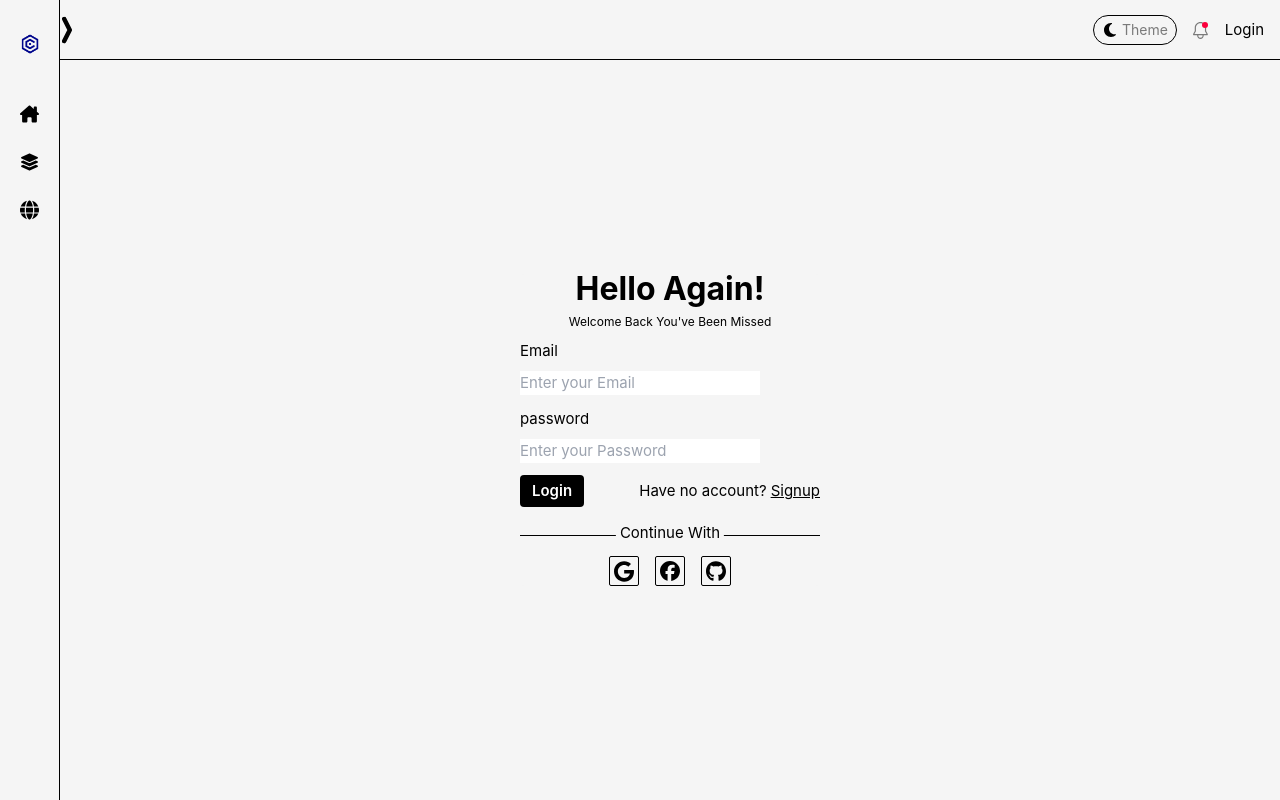
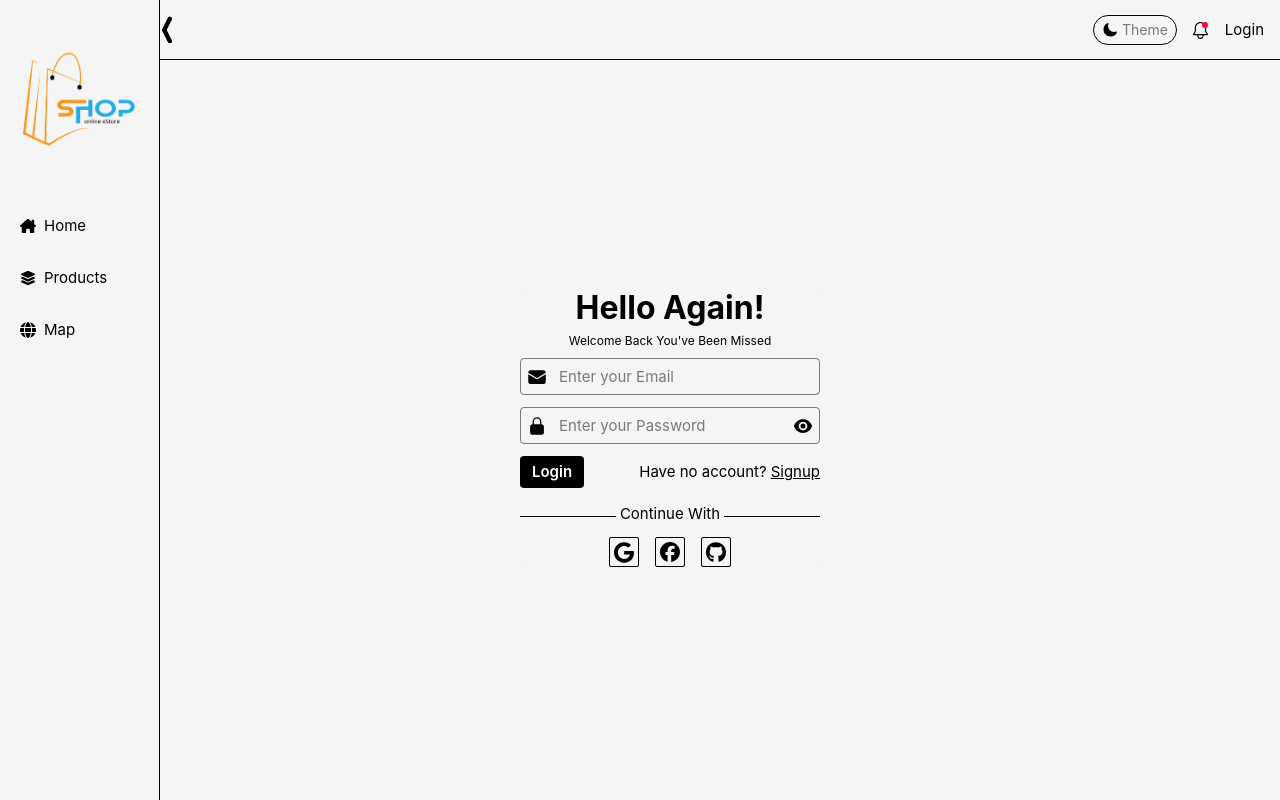
Before and after one commit to Greatthedevolper/sales-project-in-Vue, a Vue app: page /login in a window 1280 px wide. Built offline with nearby package versions, Linux system fonts and the light colour scheme.

Commit message:
layout specailly side updated

```diff
--- a/package.json
+++ b/package.json
@@ -16,6 +16,7 @@
   "dependencies": {
     "@fawmi/vue-google-maps": "^0.9.79",
     "@heroicons/vue": "^2.1.5",
+    "@supabase/supabase-js": "^2.45.0",
     "date-fns": "^3.6.0",
     "firebase": "^9.23.0",
     "pinia": "^2.1.7",
--- a/src/assets/main.css
+++ b/src/assets/main.css
@@ -2,15 +2,26 @@
 
 #app {
   display: grid;
-  grid-template-columns: 220px 1fr;
+  grid-template-columns: 1fr;
   height: 100%;
-  /* transition: all 0.2s ease-out; */
+  .main-content-wrapper {
+    margin-left: 60px;
+    @media (max-width: 767px) {
+      & {
+        margin-left: 0;
+      }
+    }
+  }
   &:has(aside.active) {
-    grid-template-columns: 60px 1fr;
+    .main-content-wrapper {
+      margin-left: 60px;
+    }
   }
-  @media (max-width: 767px) {
-    & {
-      grid-template-columns: 60px 1fr;
+  &:has(aside.mobile) {
+    @media (max-width: 767px) {
+      & {
+        grid-template-columns: 1fr;
+      }
     }
   }
 }
@@ -35,3 +46,10 @@ body {
 *::-webkit-scrollbar-thumb:hover {
   background: var(--hover-color);
 }
+
+input:-webkit-autofill:focus,
+input:-webkit-autofill {
+  background-color: var(--primary-color) !important;
+  -webkit-box-shadow: 0 0 0 30px var(--primary-color) inset !important;
+  -webkit-text-fill-color: var(--primary-text) !important;
+}
--- a/src/components/SideBar.vue
+++ b/src/components/SideBar.vue
@@ -1,5 +1,6 @@
 <script setup lang="ts">
 import { ref, markRaw, onBeforeMount, onUnmounted } from 'vue'
+import { useUserAuthStore } from '@/stores/userAuth'
 import customLink from '@/components/common/sidebarLinks.vue'
 import HomeIcon from '@/components/icons/IconHome.vue'
 import MainLogo from '@/components/logos/mainLogo.png'
@@ -8,17 +9,30 @@ import ToggleIcon from '@/components/icons/IconMenu.vue'
 import GlobeIcon from '@/components/icons/IconGlobe.vue'
 import ProductIcon from '@/components/icons/IconProducts.vue'
 
-const openSidebar = ref(true)
+import { XCircleIcon } from '@heroicons/vue/24/solid'
+
+const userAuthStore = useUserAuthStore()
+const openSidebar = ref(false)
+const mobileActive = ref(false)
 function toggleSideBar() {
   openSidebar.value = !openSidebar.value
 }
+function toggleMobileMenu() {
+  userAuthStore.mobilemenu = false
+}
 
 function sidebarOnScreenSize() {
-  if (window.innerWidth < 1024) {
-    openSidebar.value = true
+  if (window.innerWidth > 1023) {
+    mobileActive.value = false
+    openSidebar.value = false
+  } else if (window.innerWidth < 767) {
+    mobileActive.value = true
+    openSidebar.value = false
   } else {
     openSidebar.value = true
+    mobileActive.value = false
   }
+  userAuthStore.mobilemenu = false
 }
 onBeforeMount(() => {
   window.addEventListener('load', sidebarOnScreenSize)
@@ -54,7 +68,10 @@ const mainMenu = ref([
 </script>
 
 <template>
-  <aside class="side-bar" :class="{ active: openSidebar }">
+  <aside
+    class="side-bar"
+    :class="{ active: openSidebar, mobile: mobileActive, mobilemenu: userAuthStore.mobilemenu }"
+  >
     <router-link to="/" class="flex justify-center gap-2 py-2 w-full mb-4">
       <div v-if="!openSidebar" class="image-container">
         <img :src="MainLogo" />
@@ -63,7 +80,7 @@ const mainMenu = ref([
         <img :src="MobileLogo" />
       </div>
     </router-link>
-    <div class="py-2 flex flex-col gap-3">
+    <div class="py-2 flex flex-col gap-3 md:items-start items-center">
       <customLink :link="menu.link" v-for="(menu, index) in mainMenu" :key="index" class="p-2">
         <template #icon>
           <component
@@ -80,8 +97,17 @@ const mainMenu = ref([
       </customLink>
     </div>
     <span
+      role="button"
+      v-if="userAuthStore.mobilemenu"
+      class="inline-flex md:hidden w-[30px] h-[30px] text-[var(--hover-color)] absolute top-4 end-4 z-50"
+      type="button"
+      @click="toggleMobileMenu()"
+    >
+      <XCircleIcon />
+    </span>
+    <span
       class="toggle-button hidden md:block"
-      type="button"
+      role="button"
       @click="toggleSideBar()"
       :class="{ 'rotate-0': openSidebar, 'rotate-180': !openSidebar }"
     >
--- a/src/components/TopHeader.vue
+++ b/src/components/TopHeader.vue
@@ -5,9 +5,10 @@ import { signOut } from 'firebase/auth'
 import { useUserAuthStore } from '@/stores/userAuth'
 import { useToast } from 'vue-toastification'
 import NotificationIcon from '@/components/icons/IconNotificationBell.vue'
-import MoonIcon from '@/components/icons/IconMoon.vue'
-import SunIcon from '@/components/icons/IconSun.vue'
-import DefualtIcon from '@/components/icons/IconDefualt.vue'
+import { Bars3CenterLeftIcon } from '@heroicons/vue/24/solid'
+import { SunIcon } from '@heroicons/vue/24/solid'
+import { MoonIcon } from '@heroicons/vue/24/solid'
+import { UserCircleIcon } from '@heroicons/vue/24/solid'
 const userAuthStore = useUserAuthStore()
 const toast = useToast()
 const theme = computed(() => userAuthStore.theme)
@@ -17,6 +18,9 @@ const profileMenuVisible = ref(false)
 const profileMenu = ref<HTMLElement | null>(null)
 function getNotification() {
   alert('notification')
+}
+function showMobileMenu() {
+  userAuthStore.mobilemenu = true
 }
 
 async function logoutUser() {
@@ -56,18 +60,29 @@ onBeforeMount(() => {
 })
 </script>
 <template>
-  <header class="bg-[var(--primary-color)] h-[60px] py-3 border-b border-[var(--hover-color)]" ref="profileMenu">
+  <header
+    class="bg-[var(--primary-color)] h-[60px] py-3 border-b border-[var(--hover-color)]"
+    ref="profileMenu"
+  >
     <div
       class="container-full px-4 flex items-center justify-between h-full border- border-white gap-3"
     >
-      <div></div>
+      <div>
+        <span
+          role="button"
+          class="md:hidden inline-flex w-[20px] h-[20px] text-[var(--hover-color)]"
+          @click="showMobileMenu"
+        >
+          <Bars3CenterLeftIcon />
+        </span>
+      </div>
       <div class="flex items-center gap-4">
         <div
           class="flex items-center gap-1 border border-[var(--hover-color)] rounded-full px-2 py-1"
           role="button"
           @click="changeTheme()"
         >
-          <span class="text-[var(--primary-text)] w-[16px] h-[16px] inline-flex">
+          <span class="text-[var(--hover-color)] w-[16px] h-[16px] inline-flex">
             <MoonIcon v-if="theme === 'light'" />
             <SunIcon v-else />
           </span>
@@ -75,7 +90,7 @@ onBeforeMount(() => {
         </div>
         <span
           role="button"
-          class="text-[var(--primary-text)] w-4 h-4 inline-flex"
+          class="text-[var(--hover-color)] w-4 h-4 inline-flex"
           @click="getNotification()"
         >
           <NotificationIcon />
@@ -95,7 +110,7 @@ onBeforeMount(() => {
                 alt=""
                 :src="userAuthStore.userDetails.photoURL"
               />
-              <DefualtIcon v-else class="text-[var(--hover-color)]" />
+              <UserCircleIcon v-else class="text-[var(--hover-color)]" />
             </span>
             <div class="profile-menu-wrapper" v-if="profileMenuVisible">
               <span
--- /dev/null
+++ b/src/lib/supabaseClient.js
@@ -0,0 +1,6 @@
+import { createClient } from '@supabase/supabase-js'
+
+const supabaseUrl = import.meta.env.VITE_SUPABASE_URL
+const supabaseAnonKey = import.meta.env.VITE_SUPABASE_ANON_KEY
+
+export const supabase = createClient(supabaseUrl, supabaseAnonKey)
--- a/src/main.ts
+++ b/src/main.ts
@@ -7,6 +7,7 @@ import { createApp } from 'vue'
 import { createPinia } from 'pinia'
 import Vue3EasyDataTable from 'vue3-easy-data-table'
 import 'vue3-easy-data-table/dist/style.css'
+
 
 import App from './App.vue'
 import router from './router'
--- a/src/stores/userAuth.ts
+++ b/src/stores/userAuth.ts
@@ -16,13 +16,15 @@ export const useUserAuthStore = defineStore(
     const UserToken = ref('')
     const theme = ref('light')
     const userDetails = ref<UserDetails | null>(null)
+    const mobilemenu = ref(false)
 
     return {
       isUserLogin,
       loader,
       UserToken,
       theme,
-      userDetails
+      userDetails,
+      mobilemenu
     }
   },
   {
--- a/src/views/LoginView.vue
+++ b/src/views/LoginView.vue
@@ -10,13 +10,22 @@ import { useGoogleSignIn } from '@/components/useGoogleSignIn'
 import GloogleIcon from '@/components/icons/IconGoogle.vue'
 import FacebookIcon from '@/components/icons/IconFacebook.vue'
 import GithubIcon from '@/components/icons/IconGithub.vue'
+
+import { EnvelopeIcon } from '@heroicons/vue/24/solid'
+import { LockClosedIcon } from '@heroicons/vue/24/solid'
+import { EyeIcon } from '@heroicons/vue/24/solid'
+import { EyeSlashIcon } from '@heroicons/vue/24/solid'
 const toast = useToast()
 const userAuthStore = useUserAuthStore()
 const router = useRouter()
+const passwordIs = ref(false)
 const userInfo = ref({
   email: '',
   password: ''
 })
+function showPassword() {
+  passwordIs.value = !passwordIs.value
+}
 const { googleSignIn } = useGoogleSignIn()
 async function UserLogin() {
   userAuthStore.loader = true
@@ -59,22 +68,36 @@ function githubSignIn() {
       <p class="heading-text">Welcome Back You've Been Missed</p>
       <form action="#" class="w-full" @submit.prevent="UserLogin()">
         <div class="form-input-wrapper">
-          <label for="" class="form-custom-label">Email</label>
+          <div class="form-inner-wrapper">
+            <span class="form-control-span">
+              <EnvelopeIcon />
+            </span>
             <input
               type="text"
               class="form-custom-input"
               placeholder="Enter your Email"
               v-model="userInfo.email"
+              autocomplete="true"
             />
           </div>
+        </div>
         <div class="form-input-wrapper">
-          <label for="" class="form-custom-label">password</label>
+          <div class="form-inner-wrapper">
+            <span class="form-control-span">
+              <LockClosedIcon />
+            </span>
             <input
-            type="password"
+              :type="passwordIs ? 'text' : 'password'"
               class="form-custom-input"
               placeholder="Enter your Password"
               v-model="userInfo.password"
+              autocomplete="true"
             />
+            <span class="form-control-span right-span" role="button" @click="showPassword">
+              <EyeSlashIcon v-if="passwordIs" />
+              <EyeIcon v-else />
+            </span>
+          </div>
         </div>
         <div class="flex items-center justify-between flex-wrap gap-2">
           <button type="submit" class="primary-button" :disabled="userAuthStore.loader">
--- a/src/views/SignupView.vue
+++ b/src/views/SignupView.vue
@@ -1,5 +1,5 @@
 <script setup lang="ts">
-import { ref } from 'vue'
+import { ref, onMounted } from 'vue'
 import LoaderCircle from '@/components/CircleLoader.vue'
 import { useToast } from 'vue-toastification'
 import { auth } from '@/firebase-config'
@@ -9,6 +9,19 @@ import { EnvelopeIcon } from '@heroicons/vue/24/solid'
 import { LockClosedIcon } from '@heroicons/vue/24/solid'
 import { EyeIcon } from '@heroicons/vue/24/solid'
 import { EyeSlashIcon } from '@heroicons/vue/24/solid'
+import { supabase } from '@/lib/supabaseClient'
+
+const countries = ref([])
+
+async function getCountries() {
+  const { data } = await supabase.from('countries').select()
+  countries.value = data
+  console.log(countries.value)
+}
+
+onMounted(() => {
+  getCountries()
+})
 const loader = ref(false)
 const passwordIs = ref(false)
 const toast = useToast()
@@ -45,7 +58,7 @@ const userInfo = ref({
 })
 </script>
 <template>
-  <div class="h-full signup-wrapper flex items-center justify-center">
+  <div class="h-full signup-wrapper flex items-center justify-center flex-col">
     <div class="form-wrapper">
       <h1 class="main-heading">Register</h1>
       <p class="heading-text">Sign up to get started!</p>
@@ -74,6 +87,7 @@ const userInfo = ref({
               class="form-custom-input"
               placeholder="Enter your Email"
               v-model="userInfo.email"
+              autocomplete="true"
             />
           </div>
         </div>
@@ -87,6 +101,7 @@ const userInfo = ref({
               class="form-custom-input"
               placeholder="Enter your Password"
               v-model="userInfo.password"
+              autocomplete="true"
             />
             <span class="form-control-span right-span" role="button" @click="showPassword">
               <EyeSlashIcon v-if="passwordIs" />
@@ -108,6 +123,11 @@ const userInfo = ref({
         </div>
       </form>
     </div>
+    <select class="mt-5">
+      <option v-for="country in countries" :key="country.id" class="text-[var(--hover-text)]">
+        {{ country.name }}
+      </option>
+    </select>
   </div>
 </template>
 <style scoped></style>
--- a/src/views/WelcomeView.vue
+++ b/src/views/WelcomeView.vue
@@ -59,7 +59,7 @@ const welcomeArray = ref([
 <template>
   <div class="h-full">
     <div class="h-[calc(100%-140px)]">
-      <Carousel ref="carousel" v-model="currentSlide">
+      <Carousel ref="carousel" v-model="currentSlide" snapAlign="center">
         <Slide v-for="slide in welcomeArray" :key="slide.title">
           <div class="carousel__item w-full max-w-[320px] flex item-center justify-center flex-col">
             <div>
```
Also changed, not shown: src/assets/tailwind.css, 2 other files (tests, documents, lock files or other folders). Lines whose indentation alone changed are shown as unchanged.
